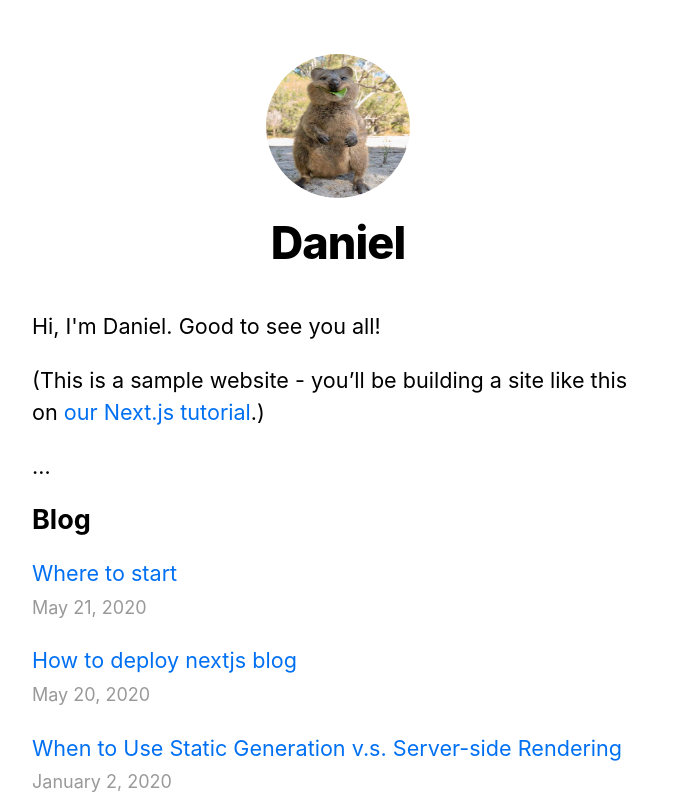
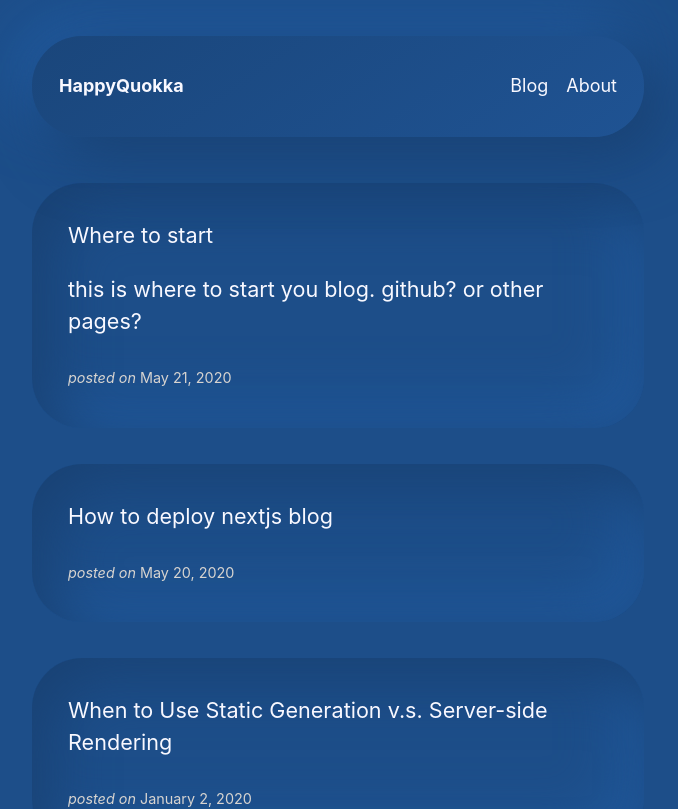
Before and after one commit to ekklesia11/nextjs-blog, a Next.js app: page / in a window 1280 px wide. Shown: the top 809 px of the page, without its empty margins (302-980 px from the left). Built offline with nearby package versions, Linux system fonts and the light colour scheme.

Commit message:
blog css and posts test updated

```diff
--- a/components/date.js
+++ b/components/date.js
@@ -2,5 +2,10 @@ import { parseISO, format } from "date-fns";
 
 export default function Date({ dateString }) {
   const date = parseISO(dateString);
-  return <time dateTime={dateString}>{format(date, "LLLL d, yyyy")}</time>;
+  return (
+    <time dateTime={dateString}>
+      <span style={{ fontStyle: "italic" }}>posted on</span>{" "}
+      {format(date, "LLLL d, yyyy")}
+    </time>
+  );
 }
--- a/components/layout.js
+++ b/components/layout.js
@@ -3,8 +3,8 @@ import styles from "./layout.module.css";
 import utilStyles from "../styles/utils.module.css";
 import Link from "next/link";
 
-const name = "Daniel";
-export const siteTitle = "is this the name";
+const name = "HappyQuokka";
+export const siteTitle = "Happyquokka Blog";
 
 export default function Layout({ children, home }) {
   return (
@@ -13,45 +13,31 @@ export default function Layout({ children, home }) {
         <link rel="icon" href="/favicon.ico" />
         <meta
           name="description"
-          content="Learn how to build a personal website using Next.js"
+          content="Happyquokka personal blog, mainly frontend and backend web development"
         />
         <meta
           property="og:image"
-          content={`https://og-image.now.sh/${encodeURI(
-            siteTitle
-          )}.png?theme=light&md=0&fontSize=75px&images=https%3A%2F%2Fassets.vercel.com%2Fimage%2Fupload%2Ffront%2Fassets%2Fdesign%2Fnextjs-black-logo.svg`}
+          content={`https://images.unsplash.com/photo-1519669417670-68775a50919c?ixlib=rb-1.2.1&ixid=eyJhcHBfaWQiOjEyMDd9&auto=format&fit=crop&w=1351&q=80`}
         />
         <meta name="og:title" content={siteTitle} />
         <meta name="twitter:card" content="summary_large_image" />
       </Head>
       <header className={styles.header}>
-        {home ? (
-          <>
-            <img
-              src="/images/profile.jpg"
-              className={`${styles.headerHomeImage} ${utilStyles.borderCircle}`}
-              alt={name}
-            />
-            <h1 className={utilStyles.heading2Xl}>{name}</h1>
-          </>
-        ) : (
-          <>
-            <Link href="/">
-              <a>
-                <img
-                  src="/images/profile.jpg"
-                  className={`${styles.headerImage} ${utilStyles.borderCircle}`}
-                  alt={name}
-                />
-              </a>
-            </Link>
-            <h2 className={utilStyles.headingLg}>
-              <Link href="/">
-                <a className={utilStyles.colorInherit}>{name}</a>
-              </Link>
-            </h2>
-          </>
-        )}
+        <Link href="/">
+          <a className={styles.headerTitle}>{name}</a>
+        </Link>
+        <div className={styles.menus}>
+          <Link href="/">
+            <a className={styles.menu}>Blog</a>
+          </Link>
+          <a
+            className={styles.menu}
+            href="https://dev.chanhyun.org/"
+            target="_blank"
+          >
+            About
+          </a>
+        </div>
       </header>
       <main>{children}</main>
       {!home && (
--- a/components/layout.module.css
+++ b/components/layout.module.css
@@ -1,13 +1,25 @@
 .container {
   max-width: 36rem;
   padding: 0 1rem;
-  margin: 3rem auto 6rem;
+  margin: 2rem auto 6rem;
+  position: relative;
 }
 
 .header {
   display: flex;
-  flex-direction: column;
+  justify-content: space-between;
   align-items: center;
+  position: relative;
+  width: 100%;
+  padding: 2rem 1.5rem;
+  border-radius: 50px;
+  background: linear-gradient(145deg, #1a467b, #1f5393);
+  box-shadow: 20px 20px 60px #194274, -20px -20px 60px #215a9e;
+}
+
+.headerTitle {
+  color: #f8f8ff;
+  font-weight: bold;
 }
 
 .headerImage {
@@ -20,6 +32,18 @@
   height: 8rem;
 }
 
+.menus {
+  display: flex;
+  align-items: center;
+  position: relative;
+}
+
+.menu {
+  text-decoration: none;
+  color: #f8f8ff;
+  margin-left: 1rem;
+}
+
 .backToHome {
   margin: 3rem 0 0;
 }
--- a/pages/index.js
+++ b/pages/index.js
@@ -11,27 +11,20 @@ export default function Home({ allPostsData }) {
       <Head>
         <title>{siteTitle}</title>
       </Head>
-      <section className={utilStyles.headingMd}>
-        <p>Hi, I'm Daniel. Good to see you all!</p>
-        <p>
-          (This is a sample website - you’ll be building a site like this on{" "}
-          <a href="https://nextjs.org/learn">our Next.js tutorial</a>.)
-        </p>
-      </section>
-      <section className={utilStyles.headingMd}>…</section>
       <section className={`${utilStyles.headingMd} ${utilStyles.padding1px}`}>
-        <h2 className={utilStyles.headingLg}>Blog</h2>
         <ul className={utilStyles.list}>
-          {allPostsData.map(({ id, date, title }) => (
-            <li className={utilStyles.listItem} key={id}>
-              <Link href="/posts/[id]" as={`/posts/${id}`}>
-                <a>{title}</a>
-              </Link>
-              <br />
-              <small className={utilStyles.lightText}>
-                <Date dateString={date} />
-              </small>
-            </li>
+          {allPostsData.map(({ id, date, title, description }) => (
+            <Link href="/posts/[id]" as={`/posts/${id}`}>
+              <a>
+                <li className={utilStyles.listItem} key={id}>
+                  <div>{title}</div>
+                  <p>{description}</p>
+                  <small className={utilStyles.lightText}>
+                    <Date dateString={date} />
+                  </small>
+                </li>
+              </a>
+            </Link>
           ))}
         </ul>
       </section>
--- a/posts/Where-to-Start.md
+++ b/posts/Where-to-Start.md
@@ -1,6 +1,7 @@
 ---
 title: "Where to start"
 date: "2020-05-21"
+description: "this is where to start you blog. github? or other pages?"
 ---
 
 # Where to start blog!
--- /dev/null
+++ b/posts/pre-rendering copy 2.md
@@ -0,0 +1,11 @@
+---
+title: "Two Forms of Pre-rendering"
+date: "2020-01-01"
+---
+
+Next.js has two forms of pre-rendering: **Static Generation** and **Server-side Rendering**. The difference is in **when** it generates the HTML for a page.
+
+- **Static Generation** is the pre-rendering method that generates the HTML at **build time**. The pre-rendered HTML is then _reused_ on each request.
+- **Server-side Rendering** is the pre-rendering method that generates the HTML on **each request**.
+
+Importantly, Next.js lets you **choose** which pre-rendering form to use for each page. You can create a "hybrid" Next.js app by using Static Generation for most pages and using Server-side Rendering for others.
--- /dev/null
+++ b/posts/pre-rendering copy 3.md
@@ -0,0 +1,11 @@
+---
+title: "Two Forms of Pre-rendering"
+date: "2020-01-01"
+---
+
+Next.js has two forms of pre-rendering: **Static Generation** and **Server-side Rendering**. The difference is in **when** it generates the HTML for a page.
+
+- **Static Generation** is the pre-rendering method that generates the HTML at **build time**. The pre-rendered HTML is then _reused_ on each request.
+- **Server-side Rendering** is the pre-rendering method that generates the HTML on **each request**.
+
+Importantly, Next.js lets you **choose** which pre-rendering form to use for each page. You can create a "hybrid" Next.js app by using Static Generation for most pages and using Server-side Rendering for others.
--- /dev/null
+++ b/posts/pre-rendering copy 4.md
@@ -0,0 +1,11 @@
+---
+title: "Two Forms of Pre-rendering"
+date: "2020-01-01"
+---
+
+Next.js has two forms of pre-rendering: **Static Generation** and **Server-side Rendering**. The difference is in **when** it generates the HTML for a page.
+
+- **Static Generation** is the pre-rendering method that generates the HTML at **build time**. The pre-rendered HTML is then _reused_ on each request.
+- **Server-side Rendering** is the pre-rendering method that generates the HTML on **each request**.
+
+Importantly, Next.js lets you **choose** which pre-rendering form to use for each page. You can create a "hybrid" Next.js app by using Static Generation for most pages and using Server-side Rendering for others.
--- /dev/null
+++ b/posts/pre-rendering copy.md
@@ -0,0 +1,11 @@
+---
+title: "Two Forms of Pre-rendering"
+date: "2020-01-01"
+---
+
+Next.js has two forms of pre-rendering: **Static Generation** and **Server-side Rendering**. The difference is in **when** it generates the HTML for a page.
+
+- **Static Generation** is the pre-rendering method that generates the HTML at **build time**. The pre-rendered HTML is then _reused_ on each request.
+- **Server-side Rendering** is the pre-rendering method that generates the HTML on **each request**.
+
+Importantly, Next.js lets you **choose** which pre-rendering form to use for each page. You can create a "hybrid" Next.js app by using Static Generation for most pages and using Server-side Rendering for others.
--- a/styles/global.css
+++ b/styles/global.css
@@ -6,6 +6,7 @@ body {
     Ubuntu, Cantarell, Fira Sans, Droid Sans, Helvetica Neue, sans-serif;
   line-height: 1.6;
   font-size: 18px;
+  background: #1d4e89;
 }
 
 * {
@@ -18,7 +19,7 @@ a {
 }
 
 a:hover {
-  text-decoration: underline;
+  text-decoration: none;
 }
 
 img {
--- a/styles/utils.module.css
+++ b/styles/utils.module.css
@@ -40,13 +40,27 @@
 .list {
   list-style: none;
   padding: 0;
-  margin: 0;
+  margin: 2.5rem 0;
 }
 
 .listItem {
-  margin: 0 0 1.25rem;
+  margin: 0 0 2rem;
+  padding: 2rem;
+  color: #f8f8ff;
+  border-radius: 50px;
+  background: #1d4e89;
+  box-shadow: inset 20px 20px 60px #194274, inset -20px -20px 60px #215a9e;
+  transition: 1s;
+}
+
+.listItem:hover {
+  border-radius: 50px;
+  background: linear-gradient(145deg, #1f5393, #1a467b);
+  box-shadow: 20px 20px 60px #194274, -20px -20px 60px #215a9e;
+  transition: 1s;
 }
 
 .lightText {
-  color: #999;
+  color: #d7d4d0;
+  font-size: 0.8rem;
 }
```
Also changed, not shown: 1 other file (tests, documents, lock files or other folders).
